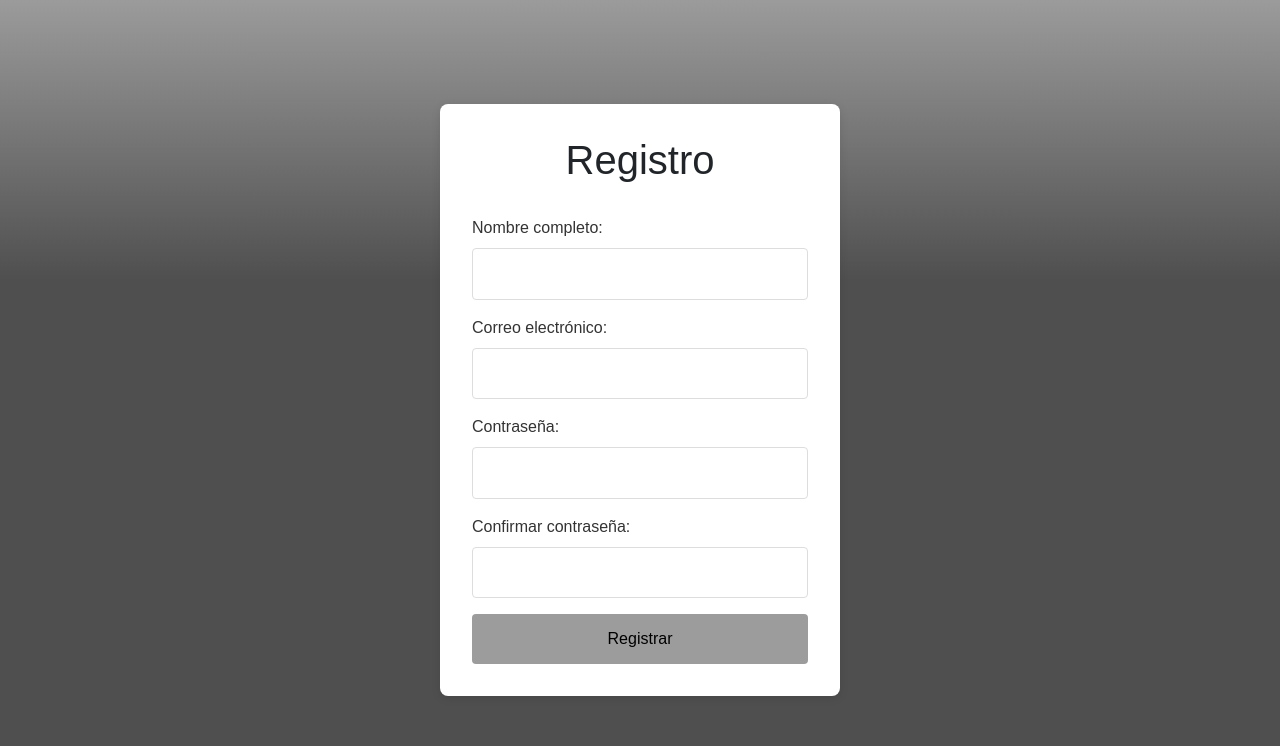
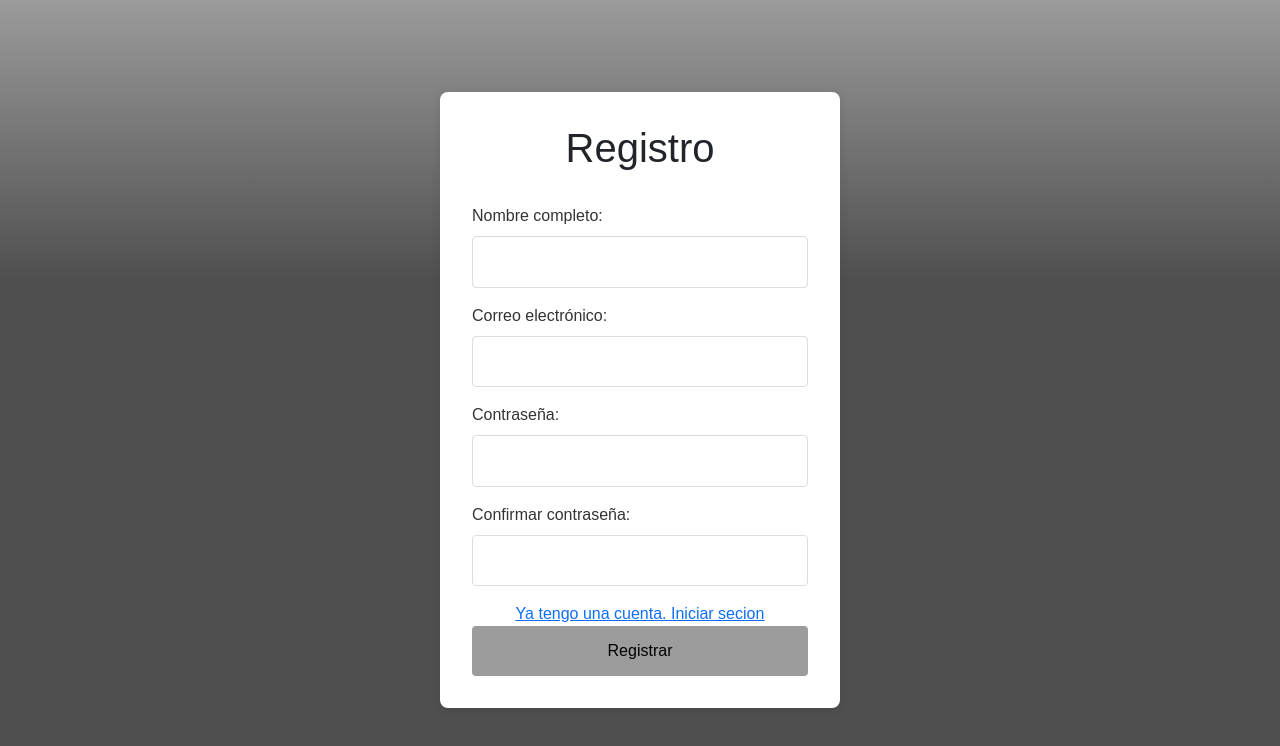
Before and after one commit to URIDIOS/Proyecto-Trou, an Angular app: page /registro in a window 1280 px wide. Shown: the top 746 px of the page. Built offline with nearby package versions, Linux system fonts and the light colour scheme.

Commit message:
Registro:(Agregación de link de iniciar secion)

```diff
--- a/src/app/app.config.ts
+++ b/src/app/app.config.ts
@@ -1,8 +1,7 @@
 import { ApplicationConfig, provideZoneChangeDetection } from '@angular/core';
 import { provideRouter } from '@angular/router';
-
 import { routes } from './app.routes';
 
 export const appConfig: ApplicationConfig = {
-  providers: [provideZoneChangeDetection({ eventCoalescing: true }), provideRouter(routes)]
+  providers: [provideRouter(routes),provideZoneChangeDetection({ eventCoalescing: true }), provideRouter(routes)]
 };
--- a/src/app/modules/registro/registro.component.css
+++ b/src/app/modules/registro/registro.component.css
@@ -37,6 +37,12 @@ input {
     border-radius: 4px;
     box-sizing: border-box;
 }
+.Link{
+    text-decoration-color: blue;
+    text-decoration: underline;
+    text-align: center;
+
+}
 
 button {
     background-color: #9c9c9c;
--- a/src/app/modules/registro/registro.component.html
+++ b/src/app/modules/registro/registro.component.html
@@ -16,51 +16,24 @@
                 <label for="nombre">Nombre completo:</label>
                 <input type="text" id="nombre" name="nombre" required>
             </div>
-
             <div class="form-group">
                 <label for="email">Correo electrónico:</label>
                 <input type="email" id="email" name="email" required>
             </div>
-
             <div class="form-group">
                 <label for="password">Contraseña:</label>
                 <input type="password" id="password" name="password" required>
             </div>
-
             <div class="form-group">
                 <label for="confirmar-password">Confirmar contraseña:</label>
                 <input type="password" id="confirmar-password" name="confirmar_password" required oninput="validarPassword()">
                 <div class="password-match" id="mensajeError">Las contraseñas no coinciden</div>
             </div>
-
+            <div class="Link">
+                <a href="/login">Ya tengo una cuenta. Iniciar secion</a>
+            </div>
             <button type="submit" routelink="">Registrar</button>
         </form>
     </div>
-
-    <script>
-        function validarPassword() {
-            const password = document.getElementById('password').value;
-            const confirmPassword = document.getElementById('confirmar-password').value;
-            const mensajeError = document.getElementById('mensajeError');
-
-            if (password !== confirmPassword && confirmPassword !== '') {
-                mensajeError.style.display = 'block';
-            } else {
-                mensajeError.style.display = 'none';
-            }
-        }
-
-        function validarFormulario() {
-            const password = document.getElementById('password').value;
-            const confirmPassword = document.getElementById('confirmar-password').value;
-
-            if (password !== confirmPassword) {
-                alert('¡Las contraseñas no coinciden!');
-                return false;
-            }
-            alert('Registro exitoso');
-            return true;
-        }
-    </script>
 </body>
 </html>
```
Also changed, not shown: src/app/modules/registro/registro.js (added, +23 -0 lines).
